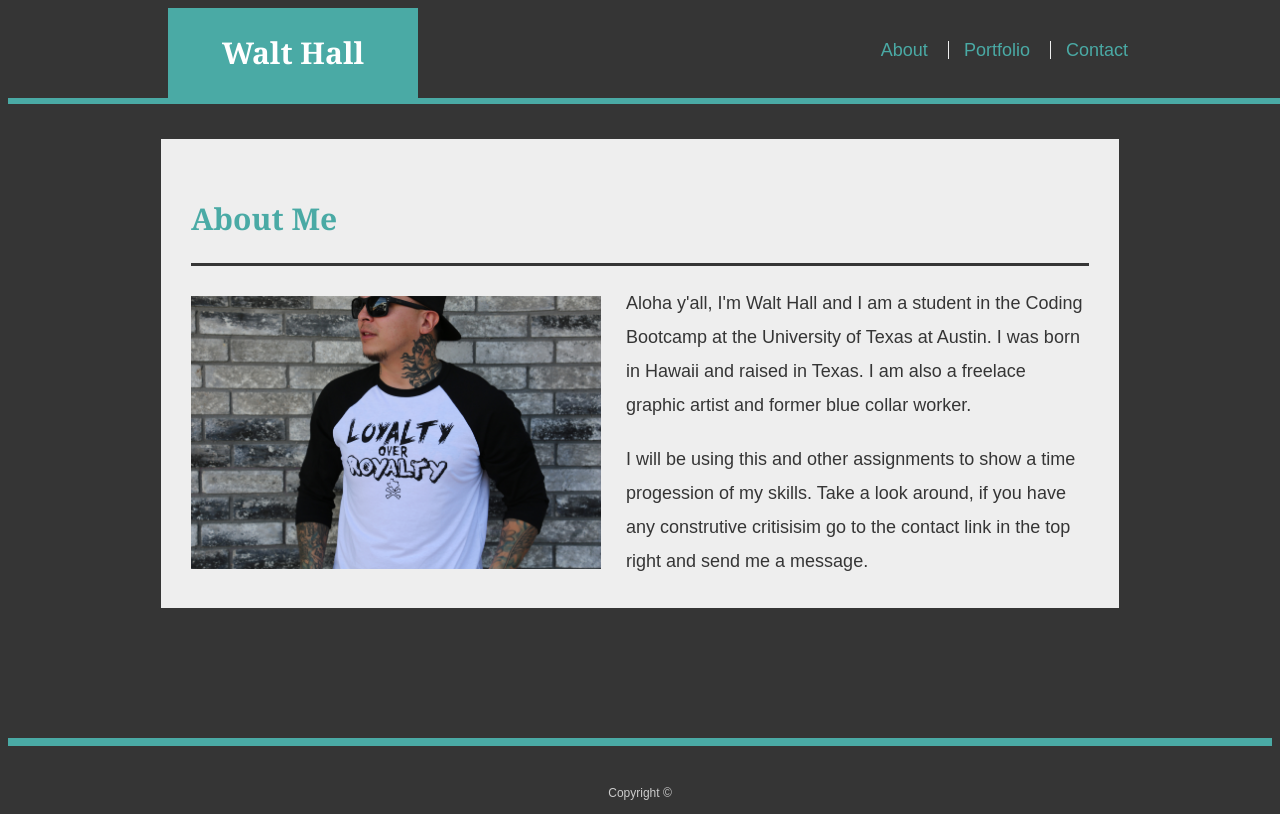
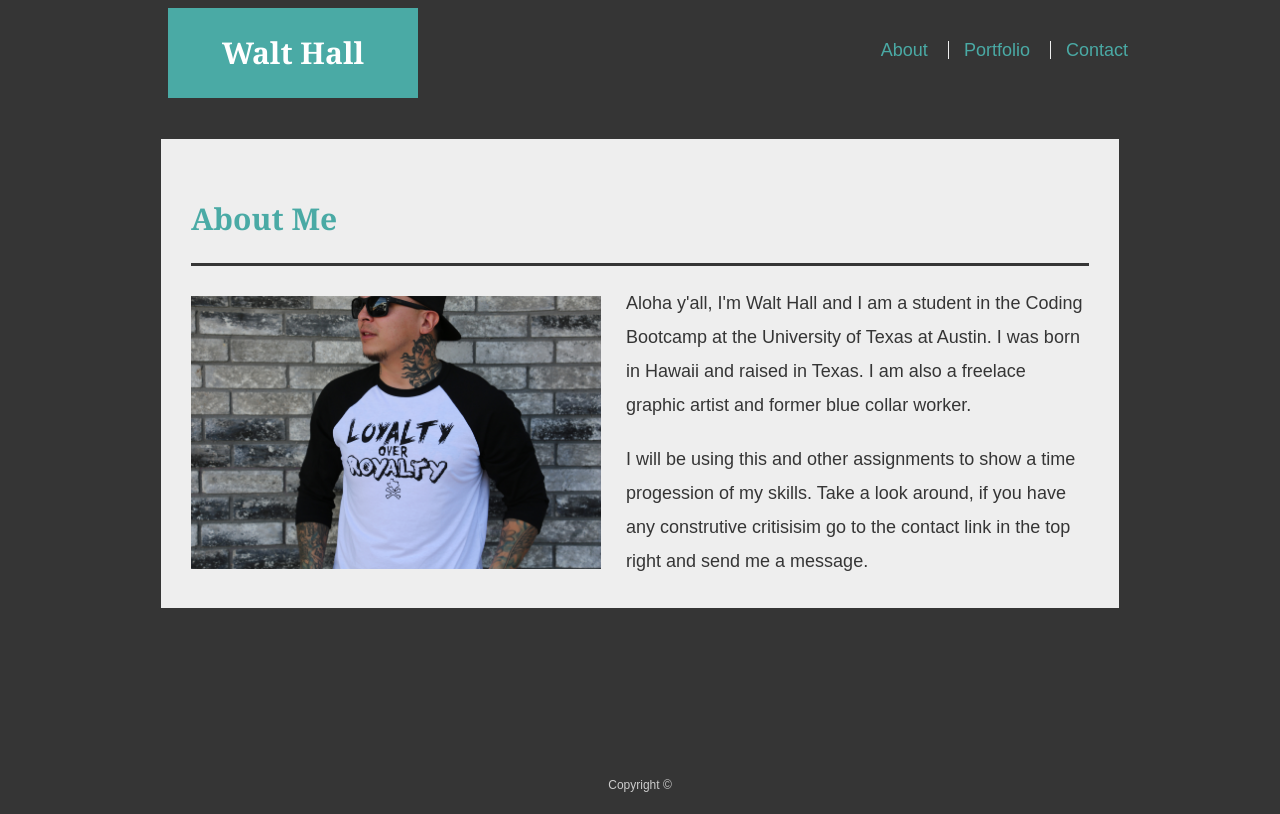
Before and after one commit to centexwalt/Responsive-Portfolio, a plain HTML site: page Index.html in a window 1280 px wide. Drawn offline with Linux system fonts and the light colour scheme.

Commit message:
Add files via upload

```diff
--- a/style.css
+++ b/style.css
@@ -60,7 +60,6 @@ body {
     overflow: auto;
     color: #4aaaa5;
     background: rgb(53, 53, 53);
-    border-bottom: 6px solid #4aaaa5 ;
   }
 
   #logo {
@@ -106,7 +105,6 @@ body {
     color: #ccc;
     text-align: center;
     background: rgb(53, 53, 53);
-    border-top: 8px solid #4aaaa5;
     height: 50px;
   }
 
```
